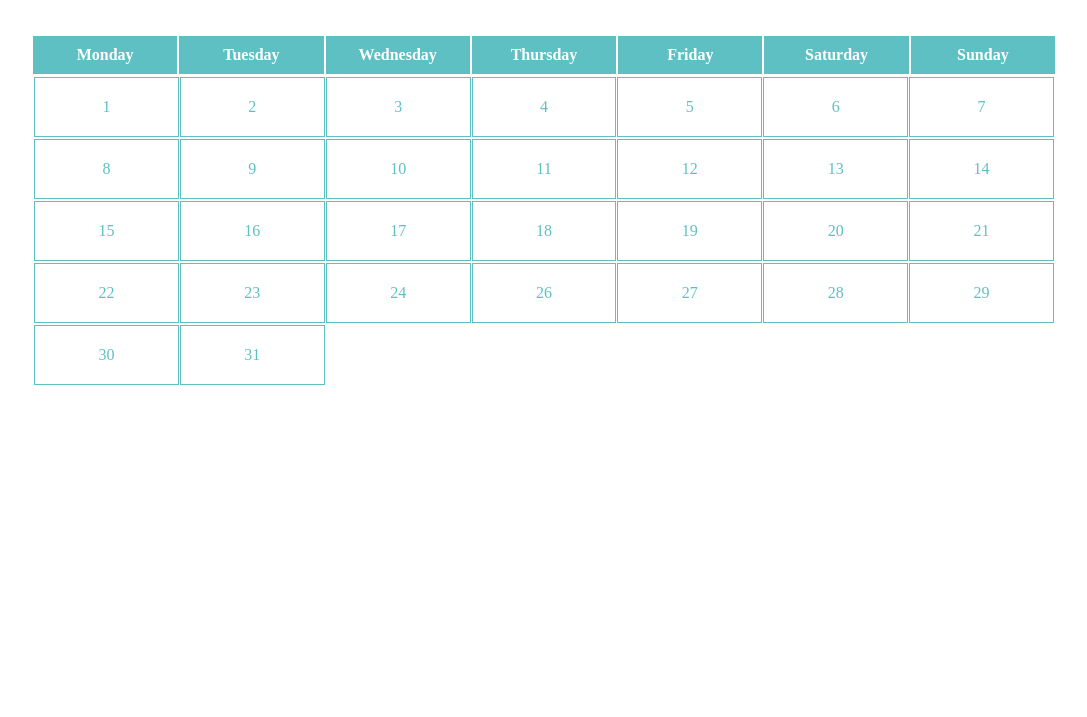
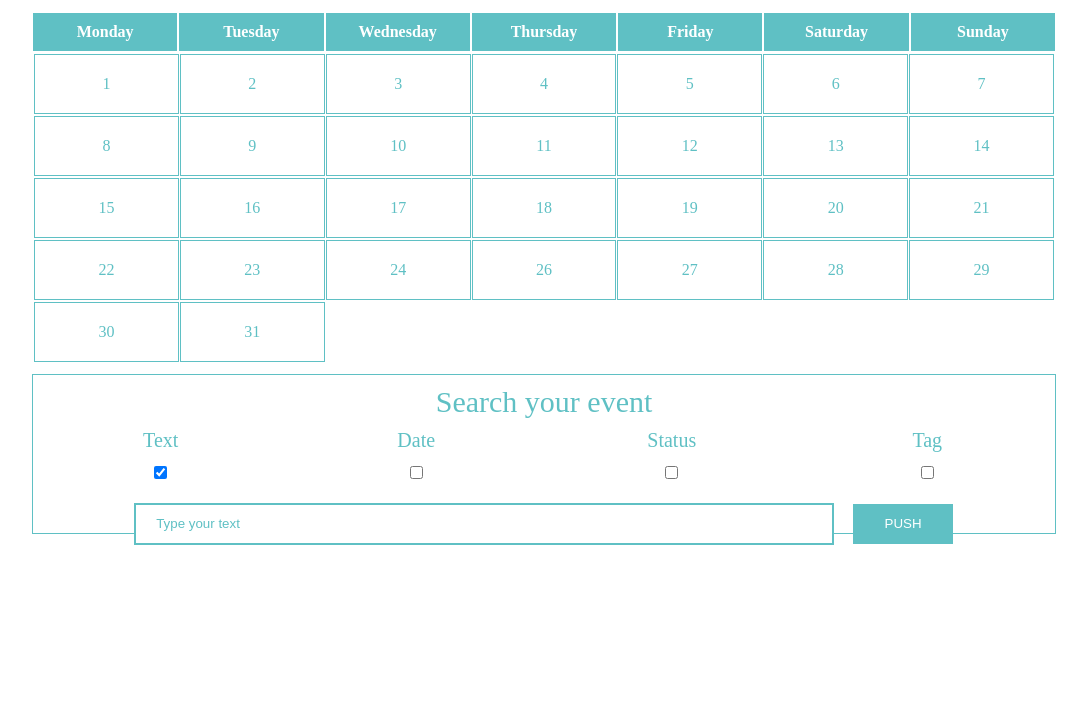
Before and after one commit to Anton-CSS/Otus-CRUD, a website built with webpack: page src/index.html in a window 1280 px wide. Shown: the part 102-819 px from the top of the page, without its empty margins (96-1183 px from the left). Built offline with nearby package versions, Linux system fonts and the light colour scheme.

Commit message:
I have added the field for filtering and have lifted up server

```diff
--- a/src/index.html
+++ b/src/index.html
@@ -64,5 +64,31 @@
     </tr>
     </tbody>
 </table>
+<figure>
+    <figcaption>Search your event</figcaption>
+        <form>
+            <label for="text">
+                <span>Text</span>
+                <input type="checkbox" checked id="text">
+            </label>
+            <label for="date">
+                <span>Date</span>
+                <input type="checkbox" id="date">
+            </label>
+            <label for="status">
+                <span>Status</span>
+                <input type="checkbox" id="status">
+            </label>
+            <label for="tag">
+                <span>Tag</span>
+                <input type="checkbox" id="tag">
+            </label>
+            <label>
+                <input type="text" placeholder="Type your text">
+                <button type="submit">PUSH</button>
+            </label>
+        </form>
+</figure>
+
 </body>
 </html>
--- a/src/scss/style.scss
+++ b/src/scss/style.scss
@@ -7,7 +7,7 @@ body{
   color: #5fc0c4;
 }
 h1{
-  margin: 50px 0;
+  margin: 3% 0;
   text-align: center;
 }
 table{
@@ -35,7 +35,7 @@ table{
   tbody{
     display: block;
     width: 100%;
-    min-height: 80vh;
+    min-height: 40vh;
     tr {
       display: grid;
       grid-template: 1fr / 1fr 1fr 1fr 1fr 1fr 1fr 1fr;
@@ -59,3 +59,58 @@ table{
     }
   }
 }
+figure{
+  display: block;
+  width: 80%;
+  min-height: 20vh;
+  margin: auto;
+  border:1px solid #5fc0c4;
+  figcaption{
+    display: block;
+    text-align: center;
+    padding: 10px 0;
+    font-size: 30px;
+  }
+  form{
+    display: flex;
+    flex-wrap: wrap;
+    label{
+      flex-basis: 25%;
+      display: flex;
+      flex-direction: column;
+      align-items: center;
+      justify-content: space-between;
+      height: 50px;
+      font-size: 20px;
+      &:last-child{
+        padding-top: 40px;
+        flex-direction: row;
+        flex-basis: 100%;
+        justify-content: center;
+        input{
+          display: block;
+          flex-basis: 70%;
+          height: 40px;
+          margin-left: 10%;
+          border: 1px solid #5fc0c4;
+          outline: 1px solid #5fc0c4;
+          padding-left: 10px;
+          &::placeholder {
+            padding-left: 10px;
+            color: #5fc0c4;
+           }
+        }
+        button{
+          flex-basis: 10%;
+          margin-right: 10%;
+          margin-left: 2%;
+          height: 40px;
+          cursor: pointer;
+          background-color: #5fc0c4;
+          color: white;
+          border: none;
+        }
+      }
+    }
+  }
+}
```
Also changed, not shown: package.json (+7 -3 lines), src/server.js (added, +8 -0 lines), src/img/mountain.jpg (deleted), src/ts/app.ts (added), 1 other file.
